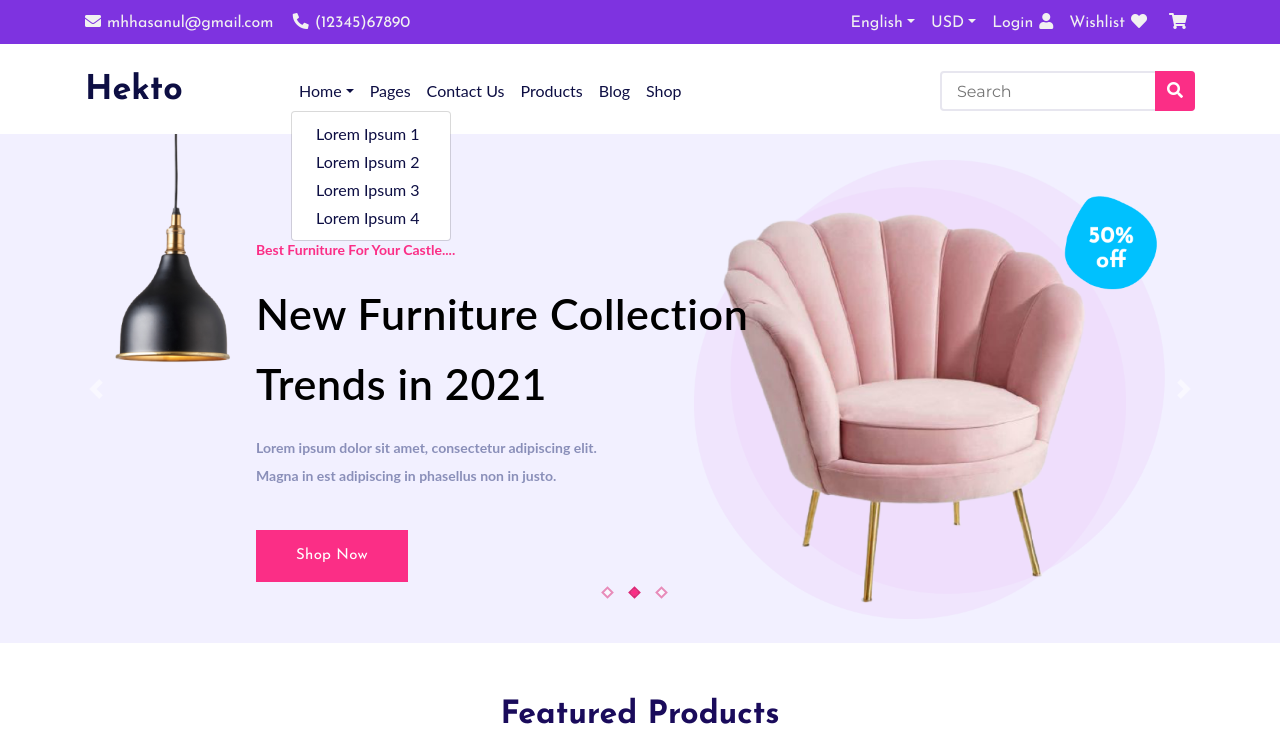
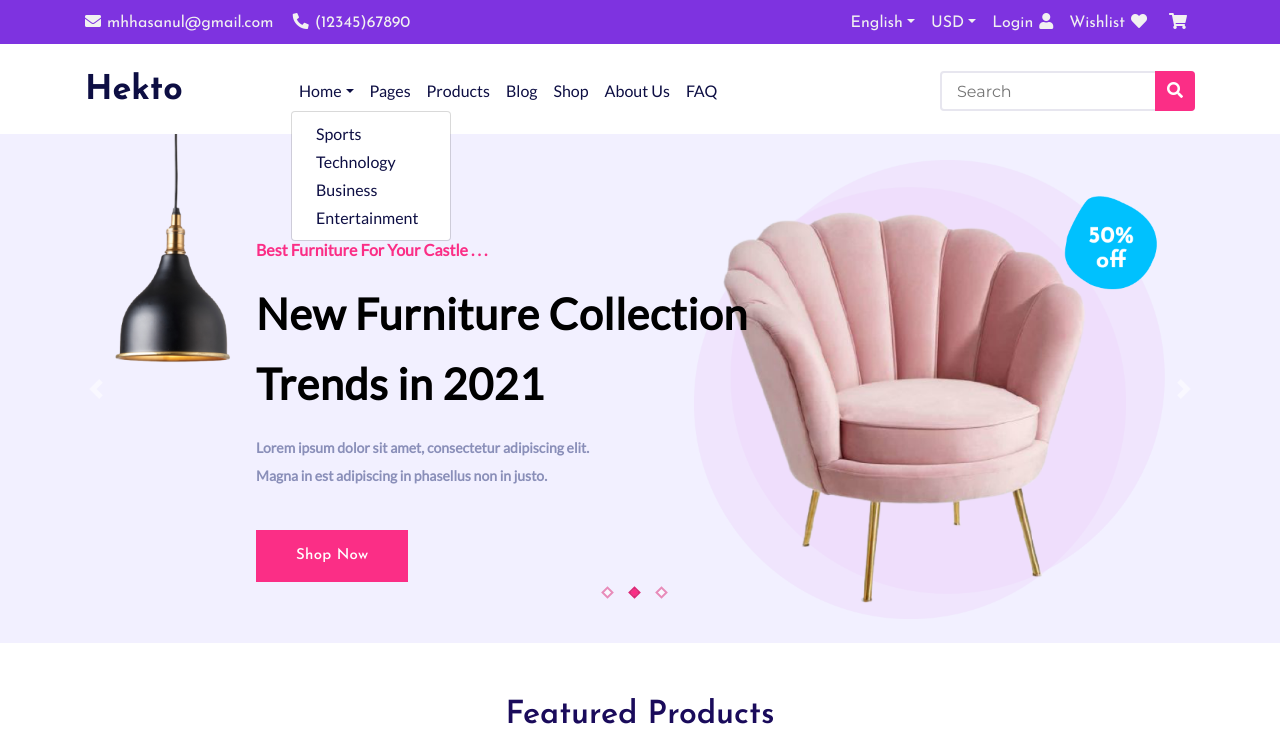
Before and after one commit to 1234la/ets-pweb, a plain HTML site: page index.html in a window 1280 px wide. Both pictures are taken after a click on the link "Home". Shown: the top 753 px of the page. Drawn offline with nearby package versions, Linux system fonts and the light colour scheme.

Commit message:
Update Homepage

```diff
--- a/css/style.css
+++ b/css/style.css
@@ -128,6 +128,7 @@ h6 {
 
 .top-bar .tb-menu a i {
     margin-left: 6px;
+    transition: all 0.5s;
 }
 
 .top-bar .tb-menu a:hover {
@@ -263,8 +264,8 @@ h6 {
     font-weight: bold;
   }
 
-  .carousel-content h6{
-    font-size: 14px;
+  .carousel-content h5{
+    font-size: 16px;
     line-height: 28px;
     font-weight: 700;
     /* identical to box height, or 175% */
@@ -300,6 +301,12 @@ h6 {
     font-size: 15px;
     line-height: 20px;
     letter-spacing: 0.02em;
+
+    transition: all 0.5s;
+}
+
+.carousel-content a:hover {
+    background-color: #af2e66;
 }
 
 /* Katalog  */
@@ -422,10 +429,12 @@ background-color: #F701A8;
     font-size: 18px;
     line-height: 22px;
     color: #151875;
+    transition: all 0.5s;
 }
 
 .list p:hover{
     color: #F701A8;
+    cursor: pointer;
 }
 
 
--- a/index.html
+++ b/index.html
@@ -10,6 +10,9 @@
 
         <!-- Google Fonts -->
         <link href="https://fonts.googleapis.com/css?family=Montserrat:400,600&display=swap" rel="stylesheet">
+        <link rel="preconnect" href="https://fonts.googleapis.com">
+        <link rel="preconnect" href="https://fonts.gstatic.com" crossorigin>
+        <link href="https://fonts.googleapis.com/css2?family=Josefin+Sans:ital,wght@0,100;0,200;0,300;0,400;0,500;0,600;0,700;1,100;1,200;1,300;1,400;1,500;1,600;1,700&family=Lato:ital@0;1&display=swap" rel="stylesheet">
 
         <!-- CSS Libraries -->
         <link href="https://stackpath.bootstrapcdn.com/bootstrap/4.4.1/css/bootstrap.min.css" rel="stylesheet">
@@ -78,17 +81,19 @@
                                         <div class="nav-item dropdown">
                                             <a href="#" class="nav-link dropdown-toggle" data-toggle="dropdown">Home</a>
                                             <div class="dropdown-menu">
-                                                <a href="#" class="dropdown-item">Lorem Ipsum 1</a>
-                                                <a href="#" class="dropdown-item">Lorem Ipsum 2</a>
-                                                <a href="#" class="dropdown-item">Lorem Ipsum 3</a>
-                                                <a href="#" class="dropdown-item">Lorem Ipsum 4</a>
+                                                <a href="#sports" class="dropdown-item">Sports</a>
+                                                <a href="#technology" class="dropdown-item">Technology</a>
+                                                <a href="#business" class="dropdown-item">Business</a>
+                                                <a href="#entertainment" class="dropdown-item">Entertainment</a>
                                             </div>
                                         </div>
                                         <a href="#" class="nav-item nav-link">Pages</a>
-                                        <a href="#" class="nav-item nav-link">Contact Us</a>
-                                        <a href="#" class="nav-item nav-link">Products</a>
-                                        <a href="#" class="nav-item nav-link">Blog</a>
-                                        <a href="#" class="nav-item nav-link">Shop</a>
+
+                                        <a href="#products" class="nav-item nav-link">Products</a>
+                                        <a href="#blog" class="nav-item nav-link">Blog</a>
+                                        <a href="#shop" class="nav-item nav-link">Shop</a>
+                                        <a href="about-us.html" class="nav-item nav-link">About Us</a>
+                                        <a href="faq.html" class="nav-item nav-link">FAQ</a>
                                     </div>
 
                                 </div>
@@ -118,7 +123,7 @@
               <div class="carousel-item active">
                 <img class="p-block w-100" src="./img/background 1.png" alt="First slide">
                 <div class="carousel-content">
-                    <h6>Best Furniture For Your Castle....</h6>
+                    <h5>Best Furniture For Your Castle . . .</h5>
                     <h3>New Furniture Collection <br>Trends in 2020</h3>
                     <p>Lorem ipsum dolor sit amet, consectetur adipiscing elit. <br>Magna in est adipiscing in phasellus non in justo.</p>
                     <a href="#">Shop Now</a>
@@ -127,7 +132,7 @@
               <div class="carousel-item">
                 <img class="d-block w-100" src="./img/background 1.png" alt="Second slide">
                 <div class="carousel-content">
-                    <h6>Best Furniture For Your Castle....</h6>
+                    <h5>Best Furniture For Your Castle . . .</h5>
                     <h3>New Furniture Collection <br>Trends in 2021</h3>
                     <p>Lorem ipsum dolor sit amet, consectetur adipiscing elit. <br>Magna in est adipiscing in phasellus non in justo.</p>
                     <a href="#">Shop Now</a>
@@ -136,10 +141,12 @@
               <div class="carousel-item">
                 <img class="d-block w-100" src="./img/background 1.png" alt="Third slide">
                 <div class="carousel-content">
-                    <h6>Best Furniture For Your Castle....</h6>
+                    <h5>Best Furniture For Your Castle . . .</h5>
                     <h3>New Furniture Collection <br>Trends in 2022</h3>
                     <p>Lorem ipsum dolor sit amet, consectetur adipiscing elit. <br>Magna in est adipiscing in phasellus non in justo.</p>
-                    <a href="#">Shop Now</a>
+                    <div id="contact-us">
+                        <a href="#contact-us" class="button">Contact Us</a>
+                    </div>
                 </div>
               </div>
             </div>
```
